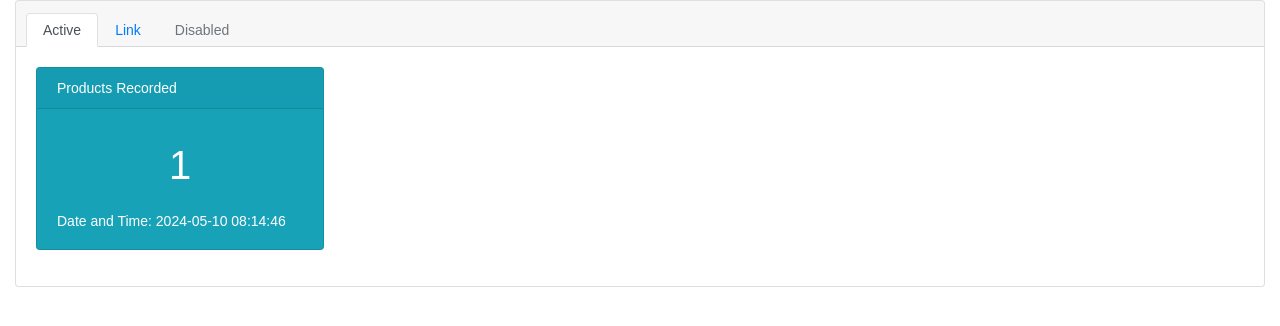
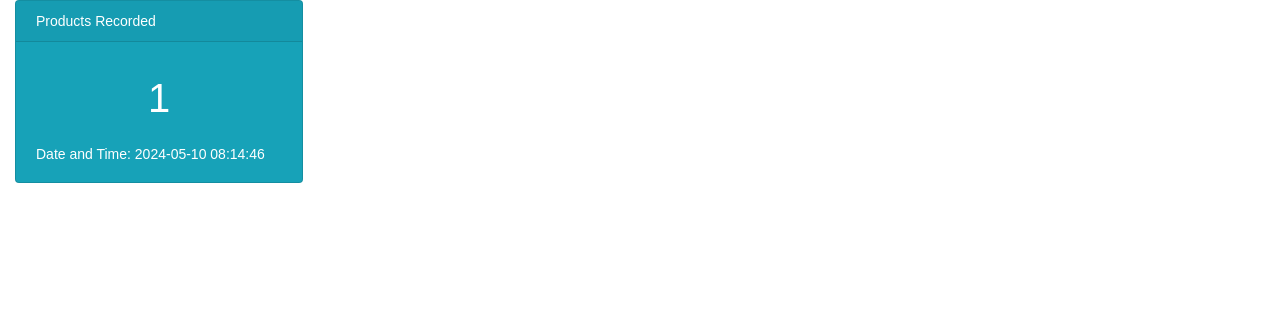
Before and after one commit to hexedhorizon/it28-ecommerce, a PHP site: page /public/dashboard.php in a window 1280 px wide. Shown: the part 54-380 px from the top of the page. Run offline with PHP 8.4, Linux system fonts and the light colour scheme; a user stored in the database is signed in; data comes from the database, SQL or seed files in the repository.

Commit message:
Product and Dashboard Changes

```diff
--- a/public/dashboard.php
+++ b/public/dashboard.php
@@ -55,24 +55,9 @@ if(!isset($_SESSION["loggedin"]) || $_SESSION["loggedin"] !== true){
 </nav>
 <body>
 
-    <div class="container-fluid">
-    <div class="card ">
-      <div class="card-header">
-        <ul class="nav nav-tabs card-header-tabs">
-          <li class="nav-item">
-            <a class="nav-link active" href="#">Active</a>
-          </li>
-          <li class="nav-item">
-            <a class="nav-link" href="#">Link</a>
-          </li>
-          <li class="nav-item">
-            <a class="nav-link disabled" href="#">Disabled</a>
-          </li>
-        </ul>
-      </div>
-      <div class="card-body">
+<div class="container-fluid" >
     <div class="card text-white bg-info mb-3" style="max-width: 18rem;">
-    <div class="card-header">Products Recorded</div>
+        <div class="card-header" href="products.php">Products Recorded</div>
         <div class="card-body">
             <h5 class="card-title "></h5>
 
@@ -103,14 +88,8 @@ if(!isset($_SESSION["loggedin"]) || $_SESSION["loggedin"] !== true){
             ?>
 
             <p class="card-text">Date and Time: <?php echo date("Y-m-d H:i:s"); ?></p>
-
         </div>
     </div>
-
 </div>
-    </div>
-
-</div>
-
 </body>
 </html>
--- a/public/products.php
+++ b/public/products.php
@@ -67,9 +67,13 @@ if(!isset($_SESSION["loggedin"]) || $_SESSION["loggedin"] !== true){
                 // Attempt select query execution
                 $sql = "SELECT * FROM products";
                 if($result = $pdo->query($sql)){
+                    $totalRows = $result->rowCount();
+
                     if($result->rowCount() > 0){
                         // Define the table template
                         $tableTemplate = '
+
+                                <h5 class="text-left">Returned: ' . $totalRows . ' / ' . $totalRows . ' Records</h3>
                                 <table class="table table-bordered table-striped">
                                     <thead>
                                         <tr>
@@ -87,6 +91,7 @@ if(!isset($_SESSION["loggedin"]) || $_SESSION["loggedin"] !== true){
                                         {{rows}}
                                     </tbody>
                                 </table>
+
                         ';
 
                         // Define the row template
```
Lines whose indentation alone changed are shown as unchanged.
